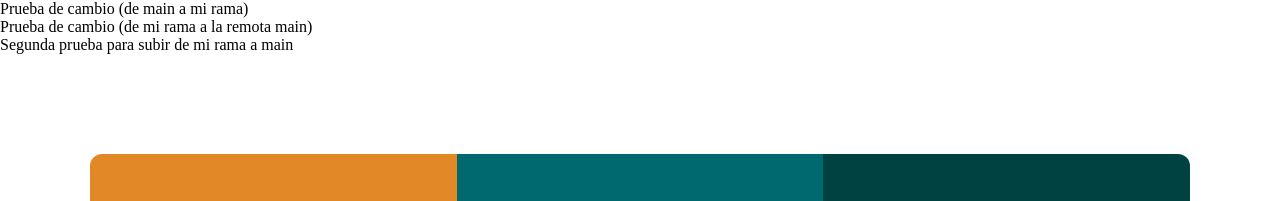
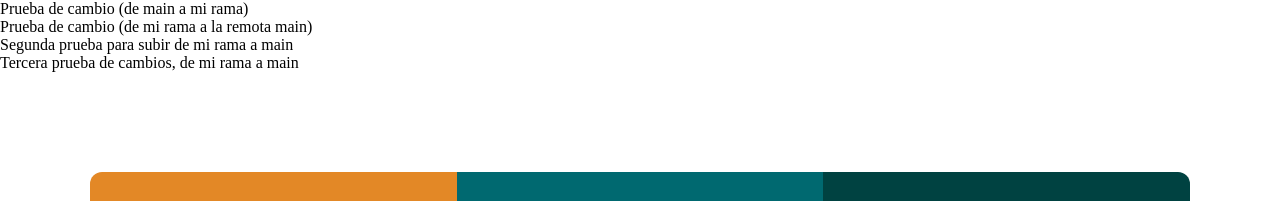
Before and after one commit to DromerJx/3-column-preview-card-component-main, a plain HTML site: page index.html in a window 1280 px wide. Shown: the top 201 px of the page. Drawn offline with Linux system fonts and the light colour scheme.

Commit message:
U/3columnas

```diff
--- a/index.html
+++ b/index.html
@@ -20,6 +20,7 @@
     <p>Prueba de cambio (de mi rama a la remota main)</p>
     <!-- Prueba para subir cosas -->
     <p>Segunda prueba para subir de mi rama a main</p>
+    <p>Tercera prueba de cambios, de mi rama a main</p>
   </div>
   <div class="visual">
     <div class="card">
```
